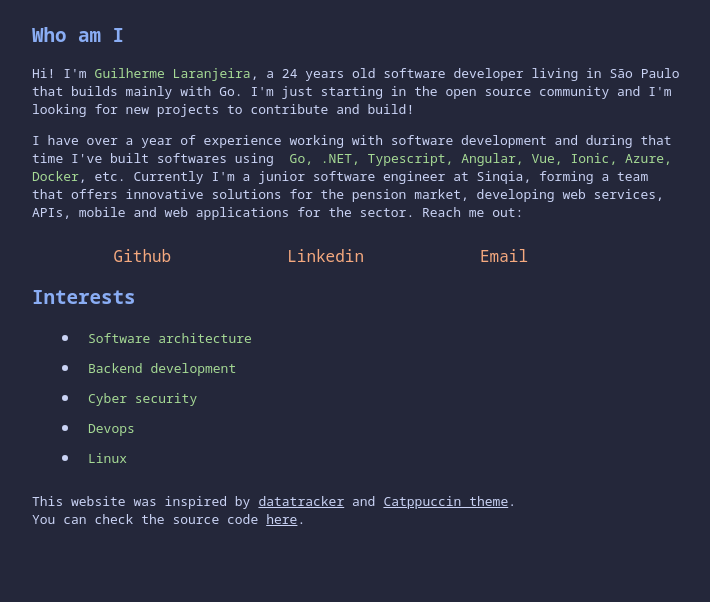
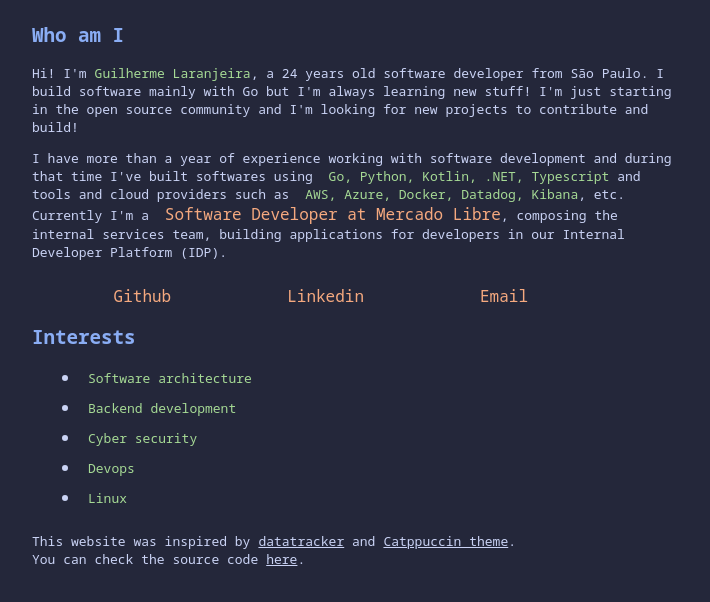
Before and after one commit to gui-laranjeira/website, a plain HTML site: page index.html in a window 1280 px wide. Shown: the part 58-660 px from the top of the page, without its empty margins (0-710 px from the left). Drawn offline with Linux system fonts and the light colour scheme.

Commit message:
refactor: adding recent job status

```diff
--- a/index.html
+++ b/index.html
@@ -18,15 +18,15 @@
     <section class="who">
         <h2>Who am I</h2>
         <p>
-            Hi! I'm<span style="color: var(--green)">Guilherme Laranjeira</span>, a 24 years old software developer
-            living in São Paulo that builds mainly with Go. I'm just starting in the open source community and I'm looking
-            for new projects to  contribute and build!
+            Hi! I'm<span style="color: var(--green)">Guilherme Laranjeira</span>, a 24 years old software developer from São Paulo.
+            I build software mainly with Go but I'm always learning new stuff! I'm just starting in the open source community and
+            I'm looking for new projects to  contribute and build!
         </p>
         <p>
-            I have over a year of experience working with software development and during that time I've built softwares using
-            <span class="tech">Go, .NET, Typescript, Angular, Vue, Ionic, Azure, Docker</span>, etc. Currently I'm a junior
-            software engineer at Sinqia, forming a team that offers innovative solutions for the pension market, developing
-            web services, APIs, mobile and web applications for the sector. Reach me out:
+            I have more than a year of experience working with software development and during that time I've built softwares using
+            <span class="tech">Go, Python, Kotlin, .NET, Typescript</span> and tools and cloud providers such as <span class="tech">
+            AWS, Azure, Docker, Datadog, Kibana</span>, etc. Currently I'm a <span class="links">Software Developer at Mercado Libre</span>,
+            composing the internal services team, building applications for developers in our Internal Developer Platform (IDP).
         </p>
         <ul class="social">
             <li class="social-list">
```
